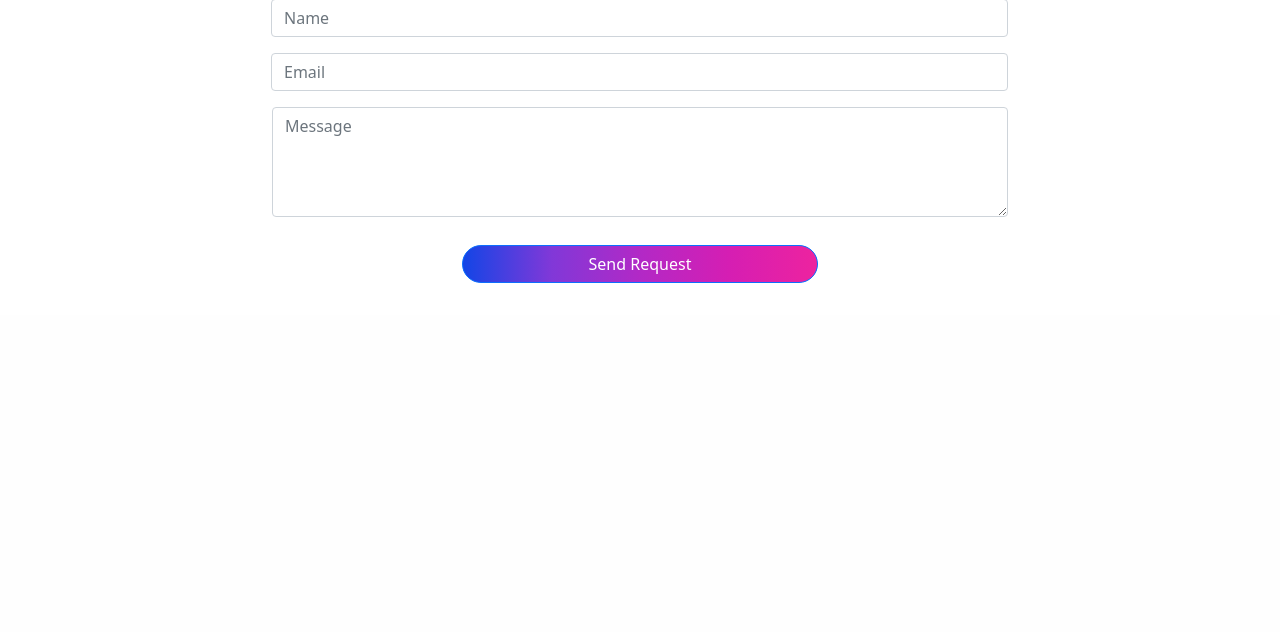
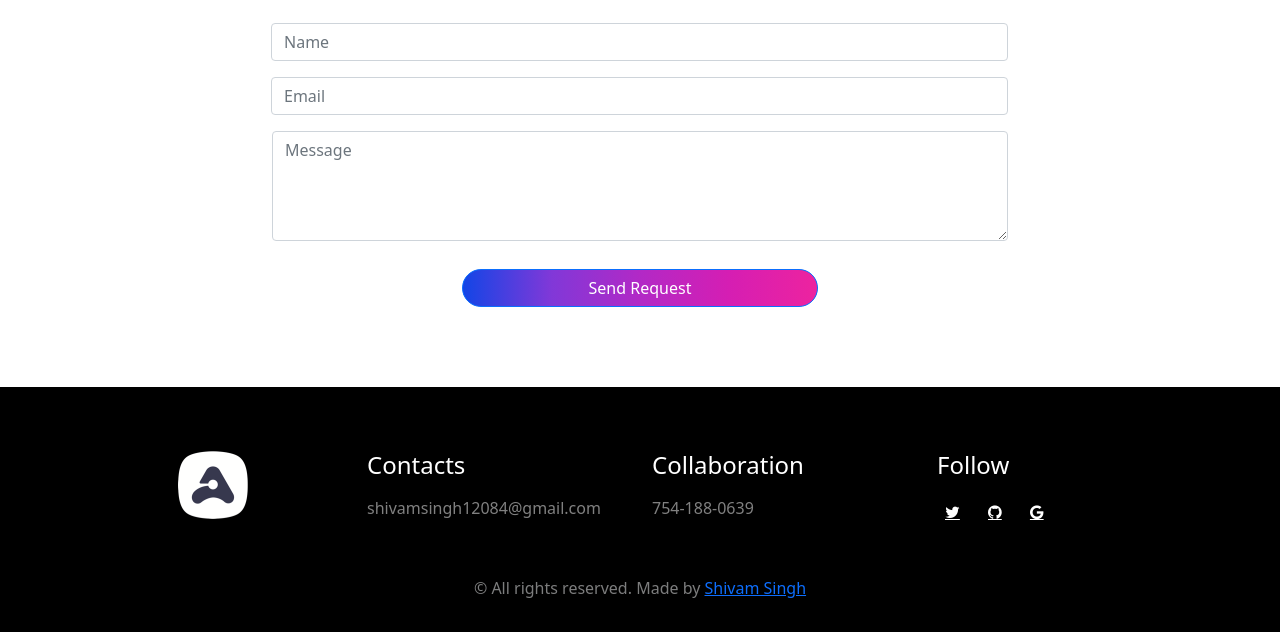
Before and after one commit to shivamsingh12084/personal_website, a Django app: page / in a window 1280 px wide. Shown: the part 3519-4151 px from the top of the page. Before the commit the page ends 3802 px from the top, so only its background shows below. Run offline with Django 4.2, Linux system fonts and the light colour scheme.

Commit message:
final homepage style

```diff
--- a/static/css/base.css
+++ b/static/css/base.css
@@ -76,3 +76,30 @@
 .bg-testimonial {
     background-color: #f3fbfe !important;
 }
+
+
+/* footer */
+.footer-color {
+    background-color: black !important;
+}
+.widget-link {
+    color: gray;
+}
+.widget-title {
+    color: white;
+}
+.btn-social {
+    border-style: none !important;
+    border-width: 0 !important;
+
+
+}
+.icon-size {
+    width: 15px;
+}
+.icon-color {
+    color: white;
+}
+.navbar-shadow {
+    box-shadow: 0 0.125rem 0.625rem -0.1875rem rgb(0 0 0 / 10%) !;
+}
--- a/templates/_base.html
+++ b/templates/_base.html
@@ -12,17 +12,27 @@
     <link rel="stylesheet" href="{% static 'css/base.css' %}">
     <!-- CSS only -->
     <link href="https://cdn.jsdelivr.net/npm/bootstrap@5.1.3/dist/css/bootstrap.min.css" rel="stylesheet" integrity="sha384-1BmE4kWBq78iYhFldvKuhfTAU6auU8tT94WrHftjDbrCEXSU1oBoqyl2QvZ6jIW3" crossorigin="anonymous">
+    <link rel="stylesheet" href="https://cdnjs.cloudflare.com/ajax/libs/font-awesome/4.7.0/css/font-awesome.min.css">
 </head>
 <body>
-    <nav class="navbar navbar-expand-sm navbar-dark navbarcolor" aria-label="Third navbar example">
+  <nav class="navbar navbar-expand-lg navbar-light  ">
     <div class="container-fluid">
-          <a class="navbar-brand" href="#">SHIVAM</a>
-          <button class="navbar-toggler" type="button" data-bs-toggle="collapse" data-bs-target="#navbarsExample03" aria-controls="navbarsExample03" aria-expanded="false" aria-label="Toggle navigation">
+
+      <button class="navbar-toggler btn-social" type="button" data-bs-toggle="offcanvas" data-bs-target="#offcanvasNavbar" aria-controls="offcanvasNavbar">
         <span class="navbar-toggler-icon"></span>
       </button>
+      <a class="navbar-brand flex-shrink-0 order-lg-1 mx-auto ms-lg-0 pe-lg-2 me-lg-4" href="index.html">
+        <img class="d-lg-none" src="{% static 'images/logo/logo-icon.png' %}" alt="Around" width="58"></a>
+        <button class="btn  d-lg-none rounded-pill hero-button btn-primary" type="submit">Hire Me</button>
+      <a class="navbar-brand" href="#"></a>
+      <div class="offcanvas offcanvas-start" tabindex="-1" id="offcanvasNavbar" aria-labelledby="offcanvasNavbarLabel">
+        <div class="offcanvas-header">
+          <h5 class="offcanvas-title" id="offcanvasNavbarLabel">Menu</h5>
+          <button type="button" class="btn-close text-reset" data-bs-dismiss="offcanvas" aria-label="Close"></button>
+        </div>
+        <div class="offcanvas-body">
+          <ul class="navbar-nav justify-content-start flex-grow-1 pe-3 mb-0 pt-2">
 
-          <div class="collapse navbar-collapse" id="navbarsExample03">
-            <ul class="navbar-nav me-auto mb-2 mb-sm-0">
             <li class="nav-item">
               <a class="nav-link active" aria-current="page" href="#">Home</a>
             </li>
@@ -32,26 +42,66 @@
             <li class="nav-item">
               <a class="nav-link" href="#">Portfolio</a>
             </li>
-              <li>
+            <li class="nav-item">
               <a class="nav-link" href="#">Blog</a>
             </li>
-              <li>
+            <li class="nav-item">
               <a class="nav-link" href="#">Contact</a>
             </li>
 
+          </ul>
+          <form class="d-flex  mb-0 pt-2">
 
-            </ul>
-
+            <button class="btn  d-none d-lg-block rounded-pill hero-button btn-primary" type="submit">Hire Me</button>
+          </form>
+        </div>
+        <div class="offcanvas-footer">
+          <div class="conatiner mb-3 px-3">
+            <a class="btn d-lg-none w-100 btn-primary rounded-pill" href="#modal-contact" data-bs-toggle="modal">Hire me</a>
+          </div>
+        </div>
       </div>
     </div>
   </nav>
+
 
 
     {% block content %}
 
     {% endblock content %}
     <!--Footer-->
-
+    <footer class="footer footer-color pt-5 pb-4 mt-5">
+      <div class="container pb-2 text-center text-md-start">
+        <div class="row pt-md-3 pb-3">
+          <div class="col-lg-3 col-md-2"><a class="d-block mx-auto mb-4" href="index.html" style="width: 70px;"><img class="img-fluid" src="{% static 'images/logo/logo-icon-footer.png' %}" alt="Around"></a></div>
+          <div class="col-lg-3 col-md-4 pb-4">
+            <div class="widget widget-light">
+              <h4 class="widget-title mb-3">Contacts</h4>
+              <ul style="list-style-type: none; padding: 0;" class="mx-auto">
+                <li><a class="widget-link" style="text-decoration: none;" href="mailto:shivamsingh12084@gmail.com">shivamsingh12084@gmail.com</a></li>
+              </ul>
+            </div>
+          </div>
+          <div class="col-md-3 pb-4">
+            <div class="widget widget-light">
+              <h4 class="widget-title mb-3">Collaboration</h4>
+              <ul style="list-style-type: none; padding: 0;">
+                <li><a class="widget-link" style="text-decoration: none;" href="tel:7541880639">754-188-0639</a></li>
+              </ul>
+            </div>
+          </div>
+          <div class="col-md-3 pb-4">
+            <div class="widget widget-light">
+              <h4 class="widget-title mb-3">Follow</h4>
+              <a class="btn-social bs-outline bs-light fa fa-twitter bs-lg me-2 mb-2 p-2 rounded-3 icon-color" href="#"><i class="ai-twitter"></i></a>
+              <a class="btn-social bs-outline bs-light fa fa-github bs-lg me-2 mb-2 p-2 rounded-3 icon-color" href="#"><i class="ai-instagram"></i></a>
+              <a class="btn-social bs-outline bs-light fa fa-google bs-lg mb-2 p-2 rounded-3 icon-color" href="#"><i class="ai-google"></i></a>
+            </div>
+          </div>
+        </div>
+        <p class="fs-sm text-center mb-0"><span class="text-light opacity-50">© All rights reserved. Made by </span><a class="nav-link-style nav-link-light" href="https://createx.studio/" target="_blank" rel="noopener">Shivam Singh</a></p>
+      </div>
+    </footer>
 
     <!-- JavaScript here -->
     <script src="{% static 'js/base.js' %}"></script>
```
Also changed, not shown: static/images/logo/logo-dark.png (added), static/images/logo/logo-icon-footer.png (added), static/images/logo/logo-icon.png (added). Lines whose indentation alone changed are shown as unchanged.
